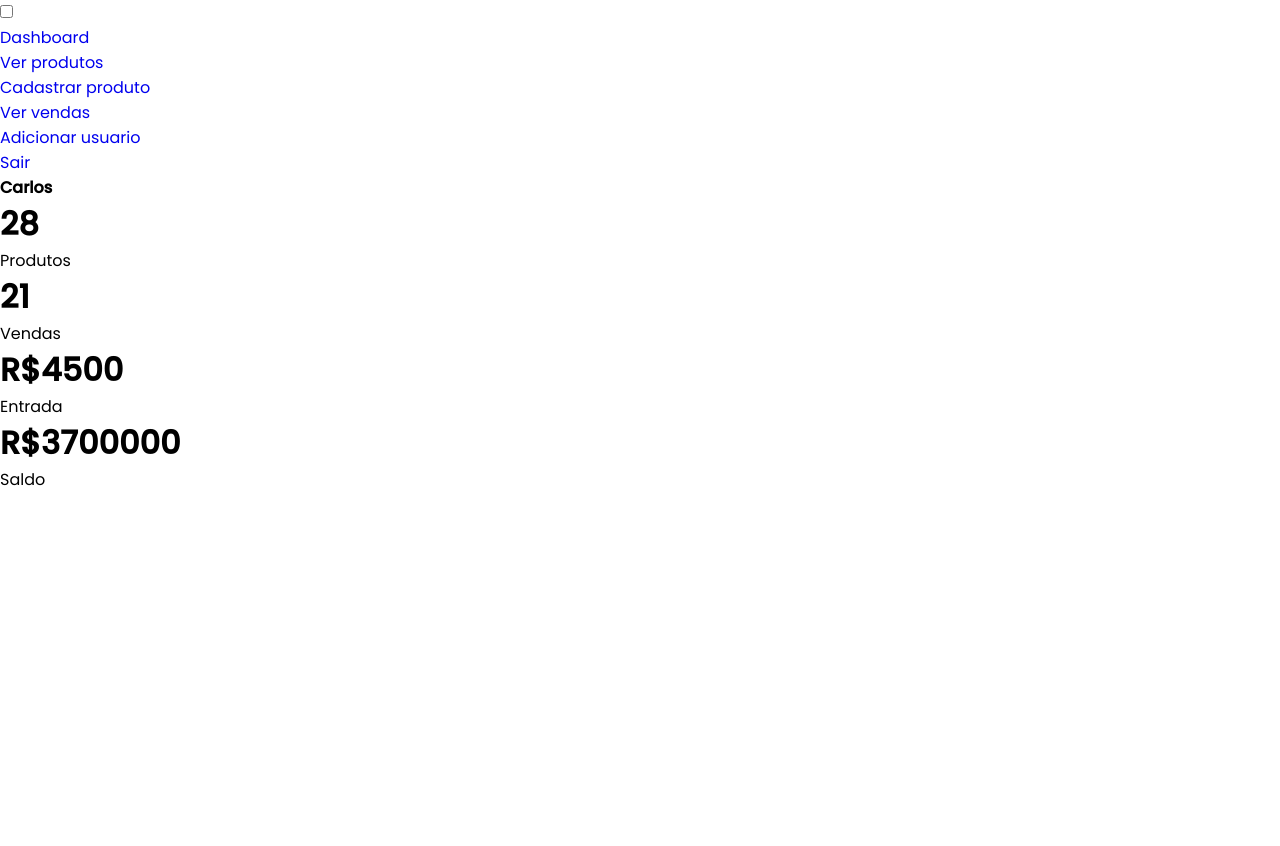
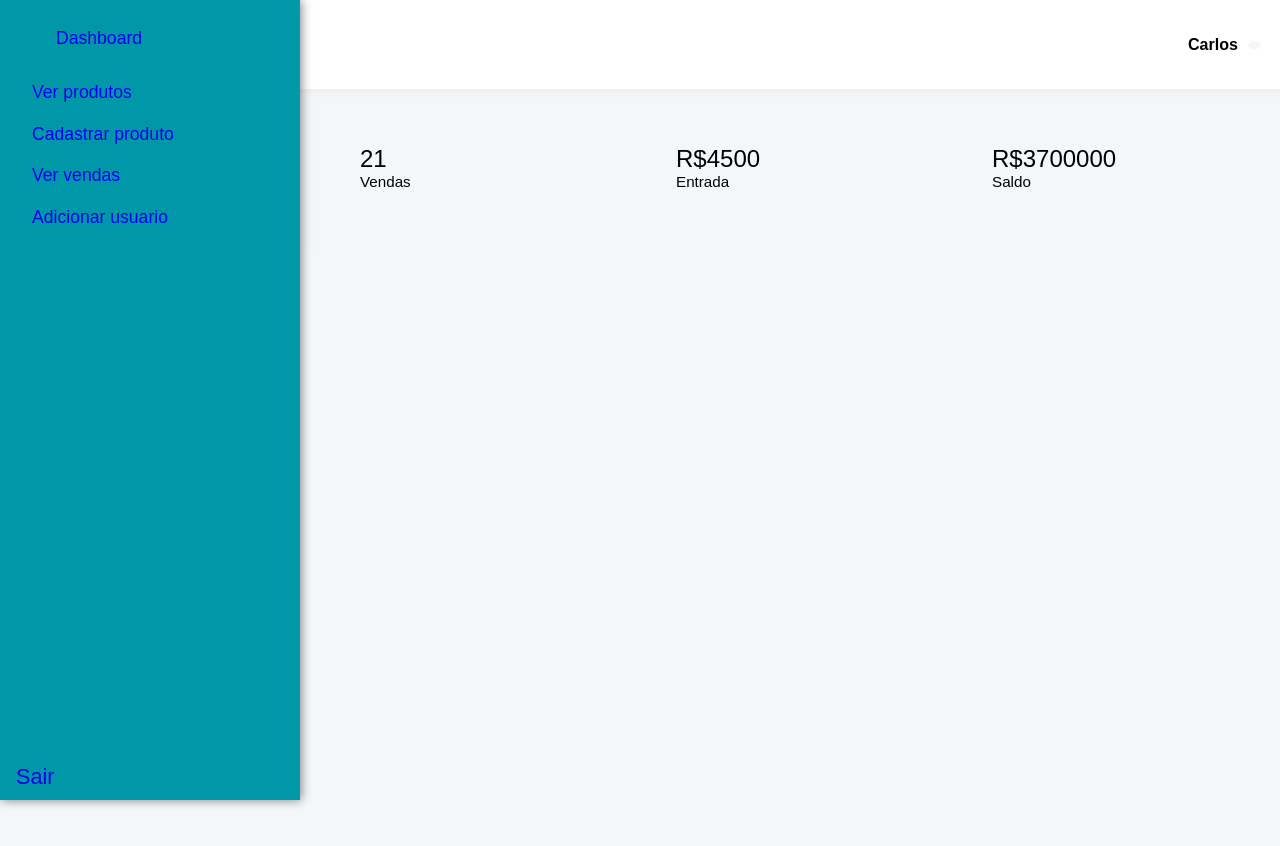
Before and after one commit to kalogs-c/roses-inventory_system, a Next.js app: page /dashboard in a window 1280 px wide. Shown: the top 846 px of the page. Before the commit the page ends 800 px from the top, so only its background shows below. Built offline with nearby package versions, Linux system fonts and the light colour scheme.

Commit message:
Dashboard

```diff
--- a/package.json
+++ b/package.json
@@ -6,6 +6,9 @@
     "start": "next start"
   },
   "dependencies": {
+    "@fortawesome/fontawesome-svg-core": "^1.2.35",
+    "@fortawesome/free-solid-svg-icons": "^5.15.3",
+    "@fortawesome/react-fontawesome": "^0.1.14",
     "next": "latest",
     "react": "^17.0.2",
     "react-dom": "^17.0.2",
--- a/pages/_app.js
+++ b/pages/_app.js
@@ -1,8 +1,6 @@
 import { createGlobalStyle, ThemeProvider } from "styled-components";
 
 const GlobalStyle = createGlobalStyle`
-  @import url("https://fonts.googleapis.com/css2?family=Poppins:wght@300;400;500&display=swap");
-
   * {
     margin: 0;
     padding: 0;
@@ -12,7 +10,7 @@ const GlobalStyle = createGlobalStyle`
   }
 
   body {
-    font-family: 'Poppins';
+    font-family: sans-serif;
     box-sizing: border-box;
   }
 `;
--- a/pages/dashboard.js
+++ b/pages/dashboard.js
@@ -1,17 +1,219 @@
 import styled from "styled-components";
 
-const ContentBox = styled.ma
+//icon
+import { library } from "@fortawesome/fontawesome-svg-core";
+import { FontAwesomeIcon } from "@fortawesome/react-fontawesome";
+import { faColumns } from "@fortawesome/free-solid-svg-icons";
+library.add()
+
+const ContentBox = styled.main`
+  .sidebar {
+    width: 300px;
+    position: fixed;
+    left: 0;
+    top: 0;
+    height: 100%;
+    background-color: #0098a9;
+    box-shadow: 1px 0px 10px rgba(0, 0, 0, 0.5);
+    transition: width 300ms ease-in-out;
+
+    .sidebar-menu {
+      margin-top: 1rem;
+      overflow: hidden;
+
+      li {
+        width: 100%;
+        margin-bottom: 1.3rem;
+        padding-left: 1rem;
+      }
+
+      a {
+        padding-right: 1rem;
+        display: block;
+        color: $white-color;
+        font-size: 1.1rem;
+        white-space: nowrap;
+
+        i {
+          font-size: 1rem;
+          padding-right: 1rem;
+        }
+      }
+
+      a.active {
+        background-color: $white-color;
+        padding: 0.75rem 0 0.75rem 1.5rem;
+        color: $main-color;
+        font-weight: lighter;
+        border-radius: 30px 0 0 30px;
+        transition: all 300ms ease-in-out;
+      }
+    }
+
+    .sign-out-btn {
+      position: absolute;
+      bottom: 10px;
+      left: 16px;
+      border: none;
+      color: $white-color;
+      font-size: 1.35rem;
+    }
+  }
+
+  .nav-toggle {
+    display: none;
+  }
+
+  .nav-toggle:checked ~ .main-content {
+    margin-left: 50px;
+  }
+
+  .nav-toggle:checked + .sidebar {
+    width: 50px;
+
+    li {
+      padding: 0;
+
+      a span {
+        display: none;
+      }
+    }
+
+    i {
+      padding-left: 1rem;
+    }
+
+    a.active {
+      padding-left: 0;
+      border-radius: 2px;
+    }
+
+    .sign-out-btn {
+      font-size: 1rem;
+      left: 0;
+
+      a {
+        padding: 0;
+      }
+
+      p {
+        display: none;
+      }
+    }
+  }
+
+  .main-content {
+    margin-left: 300px;
+    transition: margin-left 300ms ease-in-out;
+
+    header {
+      display: flex;
+      justify-content: space-between;
+      align-items: center;
+      padding: 0.75rem 1.2rem;
+      box-shadow: 1px 1px 10px rgba(0, 0, 0, 0.2);
+      top: 0;
+      height: 65px;
+      z-index: 100;
+
+      h2 {
+        color: #222;
+
+        label {
+          cursor: pointer;
+          i {
+            padding-right: 0.25rem;
+          }
+        }
+      }
+
+      .user-wrapper {
+        display: flex;
+        align-items: center;
+        gap: 10px;
+
+        div {
+          border: none;
+          background-color: #f6f6f6;
+          padding: 5px 6.5px 3px 6.5px;
+          border-radius: 50%;
+        }
+
+        i {
+          font-size: 1.5rem;
+        }
+      }
+    }
+  }
+
+  main {
+    padding: 1.5rem 0.75rem;
+    background-color: rgba(241, 245, 249, 0.75);
+    height: calc(100vh - 65px);
+
+    .cards {
+      display: flex;
+      gap: 0.5rem;
+      width: 100%;
+      justify-content: space-between;
+
+      .card-single {
+        display: flex;
+        justify-content: space-between;
+        background-color: $white-color;
+        width: 100%;
+        padding: 2rem;
+        border-radius: 7px;
+
+        span {
+          color: $text-gray;
+          font-size: 0.95rem;
+        }
+
+        h1 {
+          font-size: 1.5rem;
+          font-weight: lighter;
+          color: #000;
+        }
+
+        i {
+          font-size: 2.5rem;
+          color: $main-color;
+        }
+      }
+
+      .card-single:last-child {
+        background-color: $main-color;
+        color: $white-color;
+        border-radius: 15px;
+
+        h1 {
+          color: $white-color;
+          font-weight: 400;
+        }
+
+        span {
+          color: $white-color;
+        }
+
+        i {
+          color: $white-color;
+        }
+      }
+    }
+  }
+`;
 
 export default function Dashboard() {
   return (
-    <div>
-      <input type="checkbox" id="nav-toggle" />
+    <ContentBox>
+      <input type="checkbox" className="nav-toggle" />
       <div className="sidebar">
         <div className="sidebar-menu">
           <ul>
             <li>
               <a href="#" className="active">
-                <i className="fas fa-columns"></i>
+                <i className="fas fa-columns"><FontAwesomeIcon icon="hamburger" /></i>
                 <span>Dashboard</span>
               </a>
             </li>
@@ -104,6 +306,6 @@ export default function Dashboard() {
           </div>
         </div>
       </main>
-    </div>
+    </ContentBox>
   );
 }
```
Also changed, not shown: 1 other file (tests, documents, lock files or other folders).
